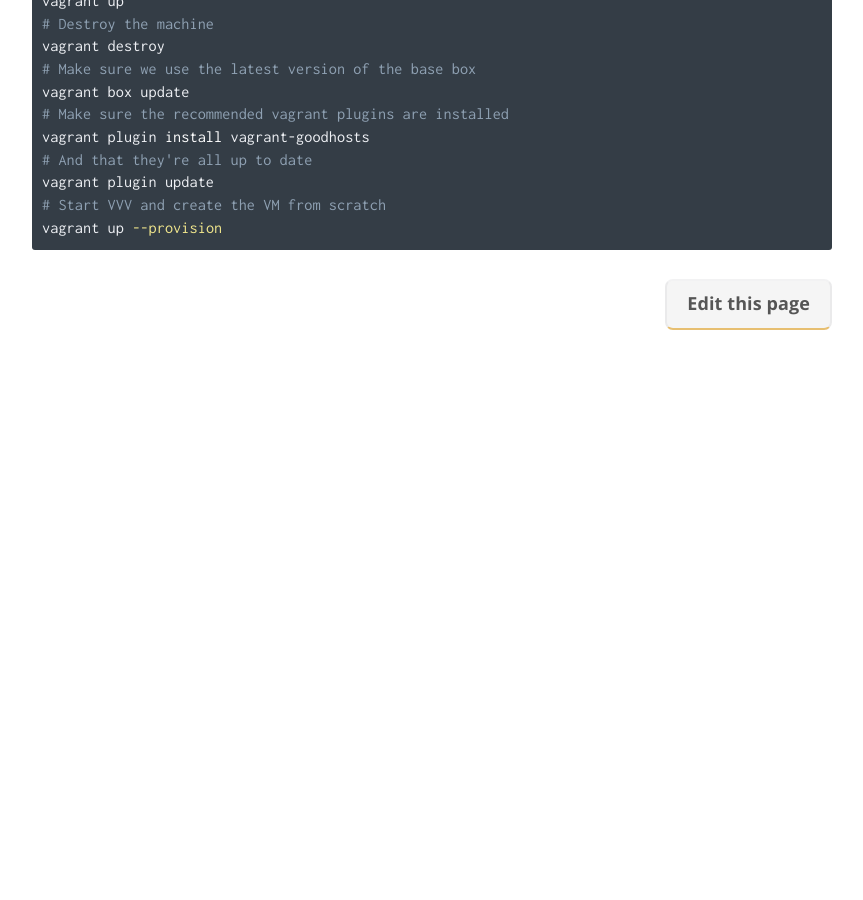
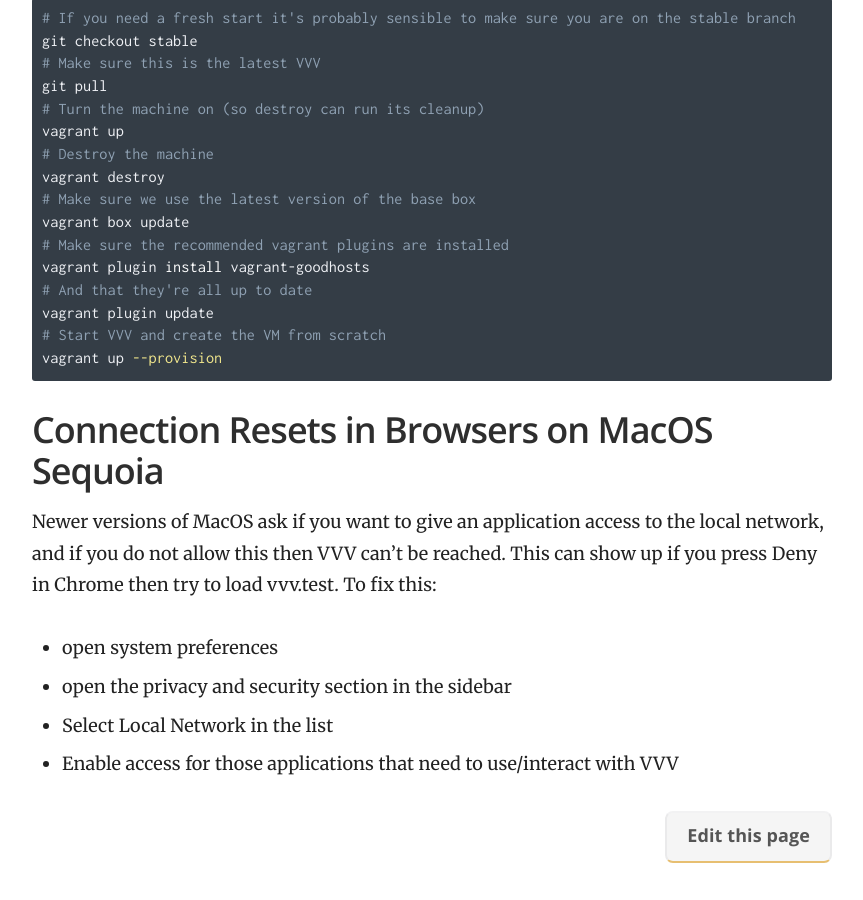
Before and after one commit to Varying-Vagrant-Vagrants/varyingvagrantvagrants.org, a Jekyll site: the page built from docs/en-US/troubleshooting/index.md, in a window 1280 px wide and 900 px high, scrolled down 9692 px. Shown: the whole window, without its empty margins (358-1221 px from the left). Built offline with Jekyll 4.4.1, drawn with Linux system fonts in a browser that asks for light colours; before the commit the page ends 10092 px from its top, so only the background shows below that; some of the changed text lies outside the part shown.

Commit message:
Include details on local network permissions on MacOS

````diff
--- a/docs/en-US/troubleshooting/index.md
+++ b/docs/en-US/troubleshooting/index.md
@@ -21,6 +21,7 @@ If provisioning fails, there's a high chance it has already been fixed. Update y
 If updating to the latest version does not help, try the `develop` branch:
 
 Switch to `develop`:
+
 ```sh
 git checkout develop
 ```
@@ -39,13 +40,17 @@ vagrant up --provision
 
 Docker uses a Hyper-V virtual machine as a Linux container host, but VirtualBox and Hyper-V do not work together. You may be lucky and find that VirtualBox pretends it works but uses Hyper-V behind the scenes, but if you had already set up VVV then you may have issues.
 
-To work around Hyper-V though you have two options
+To work around Hyper-V though you have three options
+
+#### Switch VVV to Docker ( best )
+
+You will need to recreate your VM, so `vagrant destroy`, then change the `provider` in `config/config.yml` to `docker` ( `provider: docker` ) and reprovision.
 
 #### Switch VVV to Hyper-V
 
 You will need to recreate your VM, so `vagrant destroy`, then change the `provider` in `config/config.yml` to `hyperv` ( `provider: hyperv` ) and reprovision.
 
-#### Use WSL for Docker ( best )
+#### Use WSL for Docker
 
 WSL does not use Hyper-V and can provide faster performance when used with Docker.
 
@@ -252,3 +257,12 @@ vagrant plugin update
 # Start VVV and create the VM from scratch
 vagrant up --provision
 ```
+
+## Connection Resets in Browsers on MacOS Sequoia
+
+Newer versions of MacOS ask if you want to give an application access to the local network, and if you do not allow this then VVV can't be reached. This can show up if you press Deny in Chrome then try to load vvv.test. To fix this:
+
+ - open system preferences
+ - open the privacy and security section in the sidebar
+ - Select Local Network in the list
+ - Enable access for those applications that need to use/interact with VVV
````
